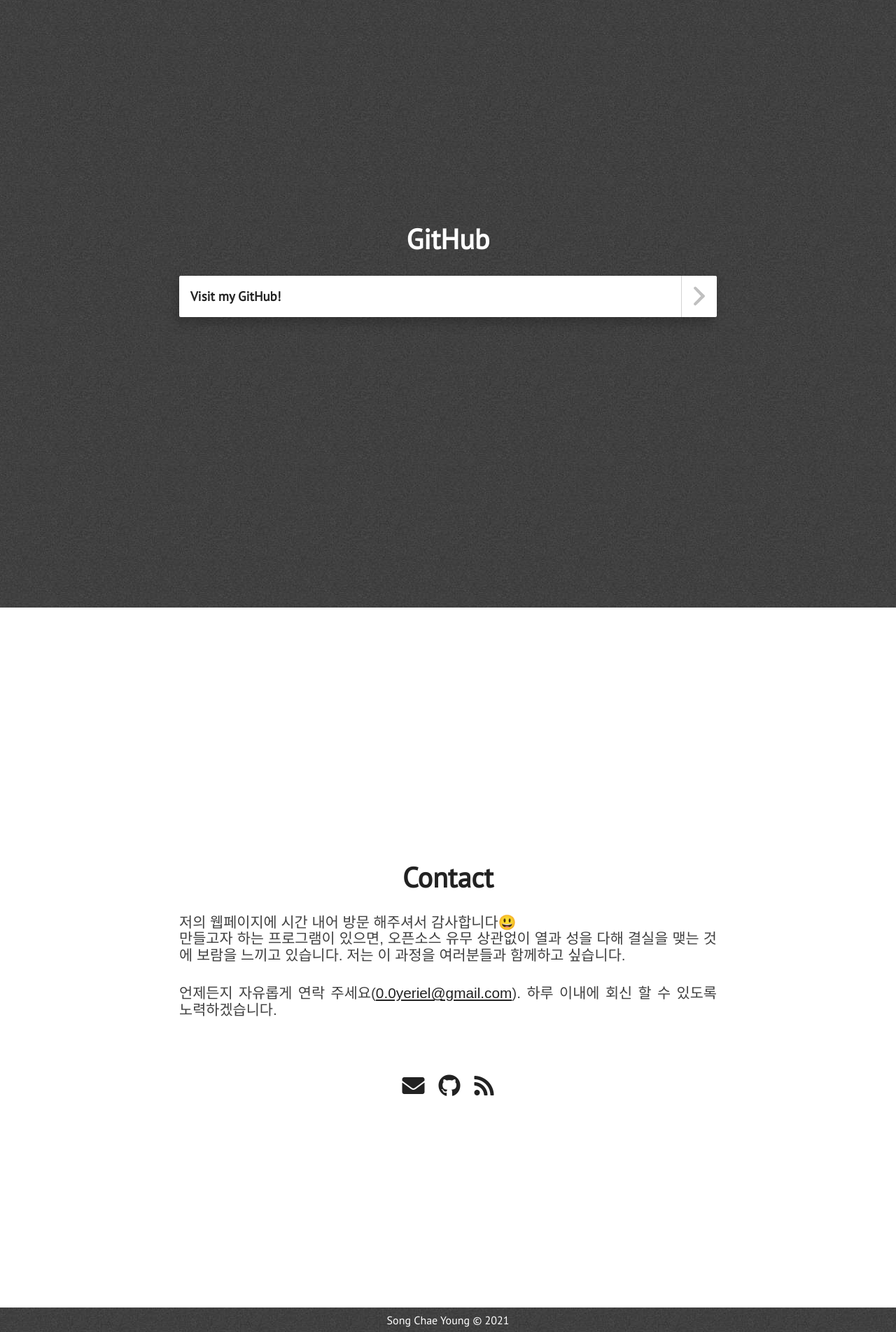
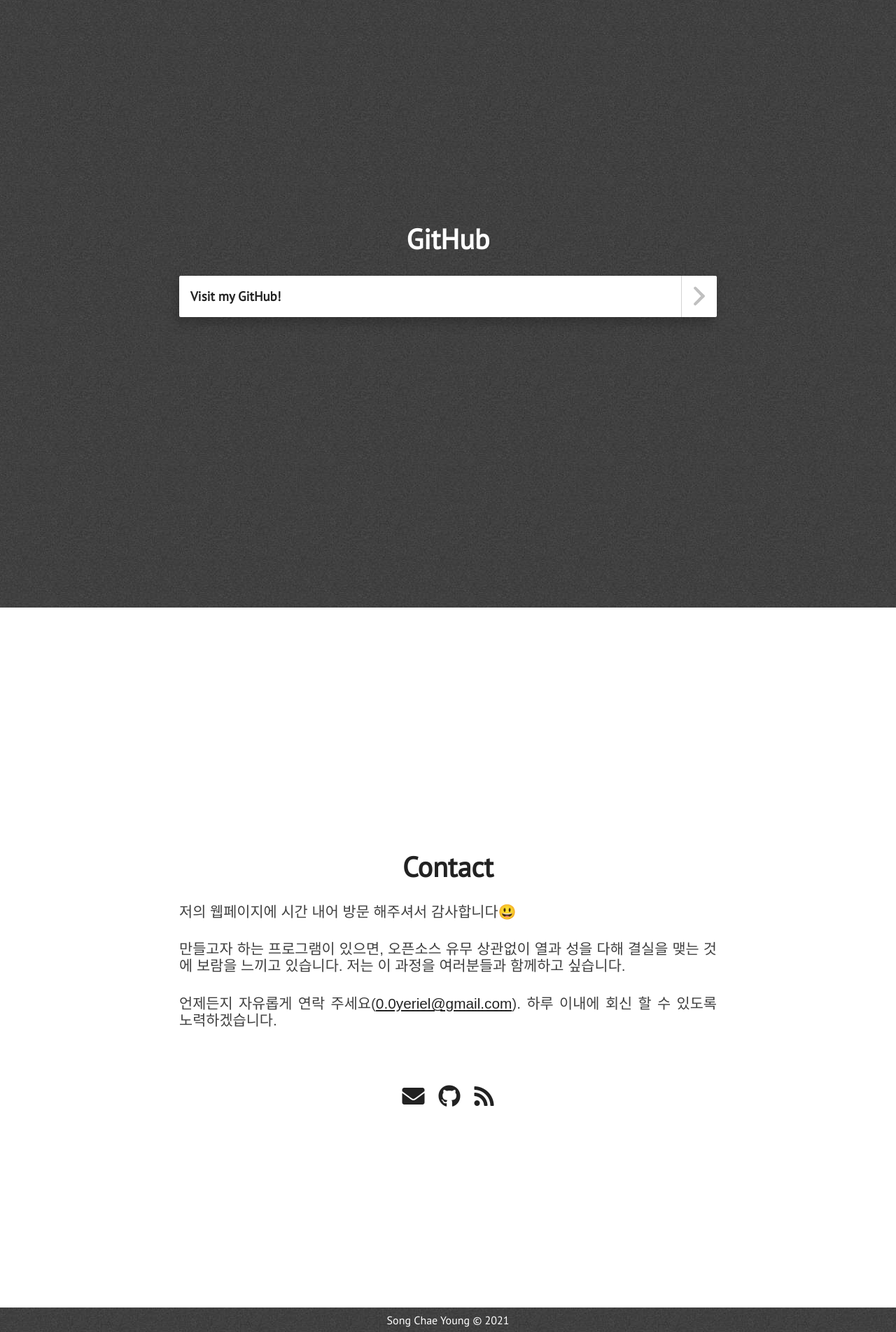
Before and after one commit to SongChaeYoung98/SongChaeYoung98.github.io, a Jekyll site: the page built from index.html, in a window 1280 px wide. Shown: the part 4080-5983 px from the top of the page at 70% size. Built offline with Jekyll 4.4.1, drawn with Linux system fonts in a browser that asks for light colours; nearby versions of some CDN libraries.

Commit message:
Update extra.html

```diff
--- a/_includes/extra.html
+++ b/_includes/extra.html
@@ -3,9 +3,12 @@
         <div>
             <div class="section-heading" id="chat-text">Contact</div>
             <p class="paragraph-text justify-text">
-                저의 웹페이지에 시간 내어 방문 해주셔서 감사합니다😃<br>
+                저의 웹페이지에 시간 내어 방문 해주셔서 감사합니다😃
+            </p>
+            <p class="paragraph-text justify-text">
                 만들고자 하는 프로그램이 있으면, 오픈소스 유무 상관없이 열과 성을 다해 결실을 맺는 것에 보람을 느끼고 있습니다. 저는 이 과정을 여러분들과 함께하고 싶습니다.
             </p>
+
             <p class="paragraph-text justify-text">
                 언제든지 자유롭게 연락 주세요(<a href="mailto:{{ site.email }}">{{ site.email }}</a>). 하루 이내에 회신 할 수 있도록 노력하겠습니다.
             </p>
```
